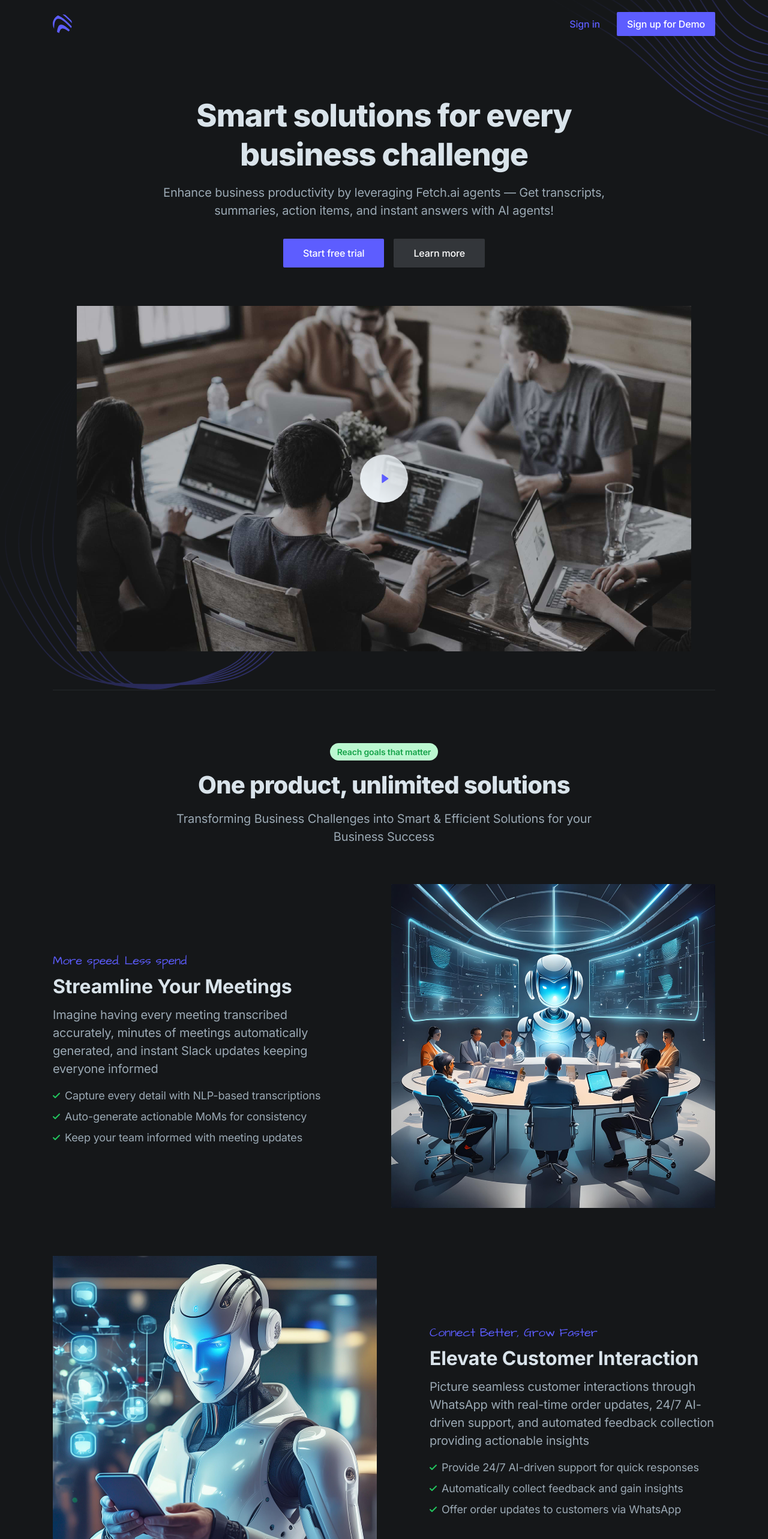
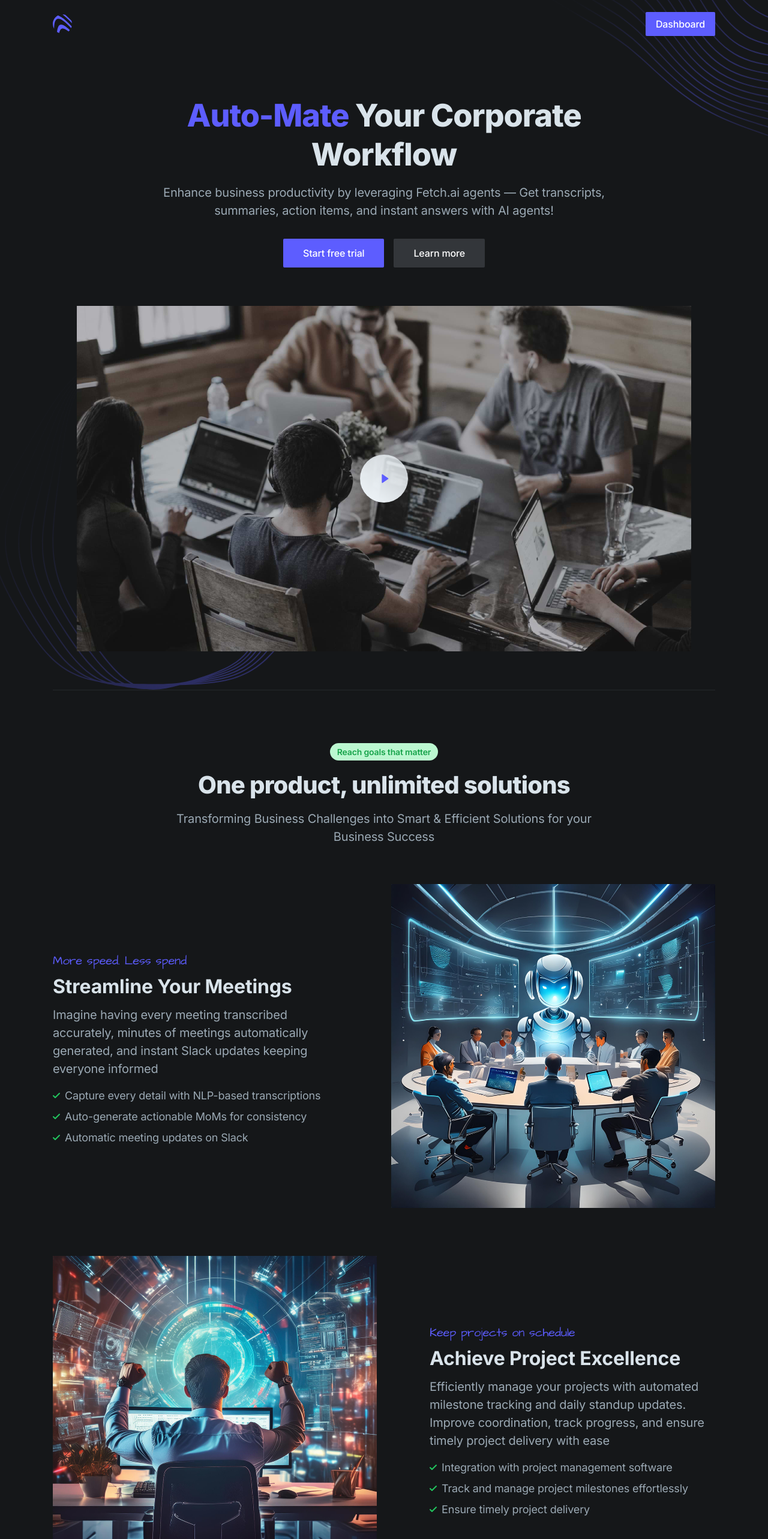
Before and after one commit to Joshi-Parth/FetchCorpSuit-Frontend, a Next.js app: page / in a window 1280 px wide. Shown: the top 2566 px of the page at 60% size. Built offline with nearby package versions, Linux system fonts and the light colour scheme.

Commit message:
Final changes

```diff
--- a/app/(auth)/dashboard/page.tsx
+++ b/app/(auth)/dashboard/page.tsx
@@ -20,7 +20,7 @@ export default function Dashboard() {
 
     useEffect(() => {
     // Fetch the list of meetings from your API
-        fetch('http://100.26.193.241:8080/transcripts')
+        fetch('https://myapi.zapto.org/transcripts')
         .then((res) => res.json())
         .then((data) => {
             if (data.transcripts) {
--- a/components/features.tsx
+++ b/components/features.tsx
@@ -45,8 +45,8 @@ export default function Features() {
                   <circle className="stroke-current text-purple-100" cx="11" cy="11" r="11" />
                 </g>
               </svg>
-              <h4 className="h4 mb-2">Slack Integration</h4>
-              <p className="text-lg text-gray-400 text-center">Keep your team on the same page with meeting updates, ensuring everyone stays informed and aligned</p>
+              <h4 className="h4 mb-2">Intuitive Dashboard</h4>
+              <p className="text-lg text-gray-400 text-center">Query specific meeting details on the fly and get instant responses powered by advanced NLP.</p>
             </div>
 
             {/* 4th item */}
@@ -58,8 +58,8 @@ export default function Features() {
                   <circle className="stroke-current text-purple-300" cx="13" cy="9" r="3" />
                 </g>
               </svg>
-              <h4 className="h4 mb-2">Customer Support</h4>
-              <p className="text-lg text-gray-400 text-center">Reduce wait times and improve service quality with AI-driven customer support agent</p>
+              <h4 className="h4 mb-2">Slack Integration</h4>
+              <p className="text-lg text-gray-400 text-center">Keep your team on the same page with meeting updates, ensuring everyone stays informed and aligned</p>
             </div>
 
             {/* 5th item */}
@@ -71,8 +71,8 @@ export default function Features() {
                   <path className="stroke-current text-purple-300" d="M22 30h4v12h-4z" />
                 </g>
               </svg>
-              <h4 className="h4 mb-2">Feedback & Survey</h4>
-              <p className="text-lg text-gray-400 text-center">Automate feedback and generates insights, allowing small businesses to make data-driven decisions</p>
+              <h4 className="h4 mb-2">Jira Integration</h4>
+              <p className="text-lg text-gray-400 text-center">Analyze meeting transcriptions in real-time and generate relevant Jira issues, assigning them to the right team members</p>
             </div>
 
             {/* 6th item */}
@@ -85,8 +85,8 @@ export default function Features() {
                   <path className="stroke-current text-purple-100" d="M8.86 1.18C3.8 1.988 0 5.6 0 10c0 5 4.9 9 11 9a10.55 10.55 0 003.1-.4L20 21l-.6-5.2a9.125 9.125 0 001.991-2.948" />
                 </g>
               </svg>
-              <h4 className="h4 mb-2">Order Tracking</h4>
-              <p className="text-lg text-gray-400 text-center">Offers real-time updates via WhatsApp, enhancing the customer experience with timely information</p>
+              <h4 className="h4 mb-2">GitHub Integration</h4>
+              <p className="text-lg text-gray-400 text-center">Leverage the power of automation by converting meeting discussions into GitHub issues effortlessly.</p>
             </div>
           </div>
 
--- a/components/hero.tsx
+++ b/components/hero.tsx
@@ -23,7 +23,8 @@ export default function Hero() {
 
           {/* Section header */}
           <div className="max-w-3xl mx-auto text-center pb-12 md:pb-16">
-            <h1 className="h1 mb-4" data-aos="fade-up">Smart solutions for every business challenge</h1>
+            <h1 className="h1 mb-4" data-aos="fade-up"><span style={{color: '#5D5DFF'}}>Auto-Mate </span> Your Corporate Workflow</h1>
+            {/* <h1 className="h1 mb-4" data-aos="fade-up">Smart solutions for every business challenge</h1> */}
             <p className="text-xl text-gray-400 mb-8" data-aos="fade-up" data-aos-delay="200">Enhance business productivity by leveraging Fetch.ai agents — Get transcripts, summaries, action items, and instant answers with AI agents!</p>
             <div className="max-w-xs mx-auto sm:max-w-none sm:flex sm:justify-center">
               <div data-aos="fade-up" data-aos-delay="400">
--- a/components/ui/header.tsx
+++ b/components/ui/header.tsx
@@ -20,17 +20,17 @@ export default function Header() {
           <nav className="hidden md:flex md:grow">
             {/* Desktop sign in links */}
             <ul className="flex grow justify-end flex-wrap items-center">
-              <li>
+              {/* <li>
                 <Link
                   href="/signin"
                   className="font-medium text-purple-600 hover:text-gray-200 px-4 py-3 flex items-center transition duration-150 ease-in-out"
                 >
                   Sign in
                 </Link>
-              </li>
+              </li> */}
               <li>
-                <Link href="/signup" className="btn-sm text-white bg-purple-600 hover:bg-purple-700 ml-3">
-                  Sign up for Demo
+                <Link href="/dashboard" className="btn-sm text-white bg-purple-600 hover:bg-purple-700 ml-3">
+                  Dashboard
                 </Link>
               </li>
             </ul>
--- a/components/zigzag.tsx
+++ b/components/zigzag.tsx
@@ -49,7 +49,7 @@ export default function Zigzag() {
                       <svg className="w-3 h-3 fill-current text-green-500 mr-2 shrink-0" viewBox="0 0 12 12" xmlns="http://www.w3.org/2000/svg">
                         <path d="M10.28 2.28L3.989 8.575 1.695 6.28A1 1 0 00.28 7.695l3 3a1 1 0 001.414 0l7-7A1 1 0 0010.28 2.28z" />
                       </svg>
-                      <span>Keep your team informed with meeting updates</span>
+                      <span>Automatic meeting updates on Slack</span>
                     </li>
                   </ul>
                 </div>
@@ -58,34 +58,34 @@ export default function Zigzag() {
 
             {/* 2nd item */}
             <div className="md:grid md:grid-cols-12 md:gap-6 items-center">
-              {/* Image */}
+
               <div className="max-w-xl md:max-w-none md:w-full mx-auto md:col-span-5 lg:col-span-6 mb-8 md:mb-0 rtl" data-aos="fade-up">
-                <Image className="max-w-full mx-auto md:max-w-none h-auto" src={FeatImage02} width={540} height={405} alt="Features 02" />
+              <Image className="max-w-full mx-auto md:max-w-none h-auto" src={FeatImage03} width={540} height={405} alt="Features 03" />
               </div>
-              {/* Content */}
+
               <div className="max-w-xl md:max-w-none md:w-full mx-auto md:col-span-7 lg:col-span-6" data-aos="fade-left">
                 <div className="md:pl-4 lg:pl-12 xl:pl-16">
-                  <div className="font-architects-daughter text-xl text-purple-600 mb-2">Connect Better, Grow Faster</div>
-                  <h3 className="h3 mb-3">Elevate Customer Interaction</h3>
-                  <p className="text-xl text-gray-400 mb-4">Picture seamless customer interactions through WhatsApp with real-time order updates, 24/7 AI-driven support, and automated feedback collection providing actionable insights</p>
+                  <div className="font-architects-daughter text-xl text-purple-600 mb-2">Keep projects on schedule</div>
+                  <h3 className="h3 mb-3">Achieve Project Excellence</h3>
+                  <p className="text-xl text-gray-400 mb-4">Efficiently manage your projects with automated milestone tracking and daily standup updates. Improve coordination, track progress, and ensure timely project delivery with ease</p>
                   <ul className="text-lg text-gray-400 -mb-2">
                     <li className="flex items-center mb-2">
                       <svg className="w-3 h-3 fill-current text-green-500 mr-2 shrink-0" viewBox="0 0 12 12" xmlns="http://www.w3.org/2000/svg">
                         <path d="M10.28 2.28L3.989 8.575 1.695 6.28A1 1 0 00.28 7.695l3 3a1 1 0 001.414 0l7-7A1 1 0 0010.28 2.28z" />
                       </svg>
-                      <span>Provide 24/7 AI-driven support for quick responses</span>
+                      <span>Integration with project management software</span>
                     </li>
                     <li className="flex items-center mb-2">
                       <svg className="w-3 h-3 fill-current text-green-500 mr-2 shrink-0" viewBox="0 0 12 12" xmlns="http://www.w3.org/2000/svg">
                         <path d="M10.28 2.28L3.989 8.575 1.695 6.28A1 1 0 00.28 7.695l3 3a1 1 0 001.414 0l7-7A1 1 0 0010.28 2.28z" />
                       </svg>
-                      <span>Automatically collect feedback and gain insights</span>
+                      <span>Track and manage project milestones effortlessly</span>
                     </li>
                     <li className="flex items-center">
                       <svg className="w-3 h-3 fill-current text-green-500 mr-2 shrink-0" viewBox="0 0 12 12" xmlns="http://www.w3.org/2000/svg">
                         <path d="M10.28 2.28L3.989 8.575 1.695 6.28A1 1 0 00.28 7.695l3 3a1 1 0 001.414 0l7-7A1 1 0 0010.28 2.28z" />
                       </svg>
-                      <span>Offer order updates to customers via WhatsApp</span>
+                      <span>Ensure timely project delivery</span>
                     </li>
                   </ul>
                 </div>
@@ -93,7 +93,7 @@ export default function Zigzag() {
             </div>
 
             {/* 3rd item */}
-            <div className="md:grid md:grid-cols-12 md:gap-6 items-center">
+            {/* <div className="md:grid md:grid-cols-12 md:gap-6 items-center">
               <div className="max-w-xl md:max-w-none md:w-full mx-auto md:col-span-5 lg:col-span-6 mb-8 md:mb-0 md:order-1" data-aos="fade-up">
                 <Image className="max-w-full mx-auto md:max-w-none h-auto" src={FeatImage03} width={540} height={405} alt="Features 03" />
               </div>
@@ -107,7 +107,7 @@ export default function Zigzag() {
                       <svg className="w-3 h-3 fill-current text-green-500 mr-2 shrink-0" viewBox="0 0 12 12" xmlns="http://www.w3.org/2000/svg">
                         <path d="M10.28 2.28L3.989 8.575 1.695 6.28A1 1 0 00.28 7.695l3 3a1 1 0 001.414 0l7-7A1 1 0 0010.28 2.28z" />
                       </svg>
-                      <span>Aggregate status updates for team coordination</span>
+                      <span>Integration with project management software </span>
                     </li>
                     <li className="flex items-center mb-2">
                       <svg className="w-3 h-3 fill-current text-green-500 mr-2 shrink-0" viewBox="0 0 12 12" xmlns="http://www.w3.org/2000/svg">
@@ -124,7 +124,7 @@ export default function Zigzag() {
                   </ul>
                 </div>
               </div>
-            </div>
+            </div> */}
 
           </div>
 
```
